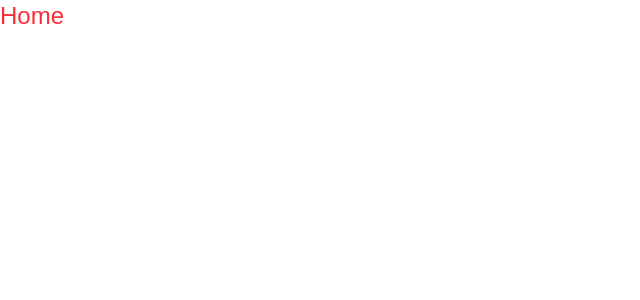
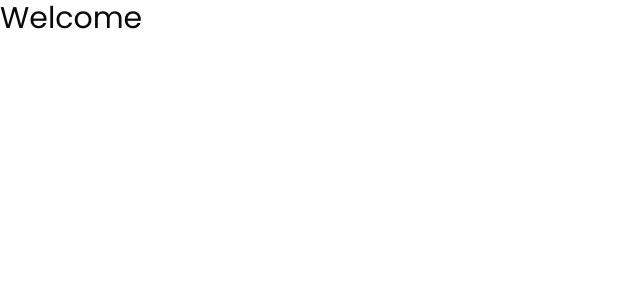
Before and after one commit to Ahmed-HA-RE/emarq, a Next.js app: page / in a window 1280 px wide. Shown: the top 300 px of the page, without its empty margins (0-640 px from the left). Built offline with nearby package versions, Linux system fonts and the light colour scheme.

Commit message:
feat: create home route, properties route, property id route

```diff
--- a/app/layout.tsx
+++ b/app/layout.tsx
@@ -1,5 +1,12 @@
 import './globals.css';
 import type { Metadata } from 'next';
+import { Poppins } from 'next/font/google';
+
+const poppins = Poppins({
+  subsets: ['latin'],
+  weight: ['400'],
+  variable: '--font-poppins',
+});
 
 export const metadata: Metadata = {
   title: 'Emarq',
@@ -9,8 +16,8 @@ export const metadata: Metadata = {
 
 const MainLayout = ({ children }: { children: React.ReactNode }) => {
   return (
-    <html>
-      <body>
+    <html lang='en'>
+      <body className={poppins.className}>
         <main>{children}</main>
       </body>
     </html>
--- a/app/page.tsx
+++ b/app/page.tsx
@@ -1,5 +1,9 @@
 const HomePage = () => {
-  return <div className='text-2xl font-poppins text-red-500'>Home</div>;
+  return (
+    <div className='text-3xl'>
+      <h1>Welcome</h1>
+    </div>
+  );
 };
 
 export default HomePage;
--- /dev/null
+++ b/app/properties/[id]/page.tsx
@@ -0,0 +1,9 @@
+const PropertyPage = async ({
+  params,
+}: {
+  params: Promise<{ id: string }>;
+}) => {
+  return <div>Property Page {(await params).id}</div>;
+};
+
+export default PropertyPage;
--- /dev/null
+++ b/app/properties/add/page.tsx
@@ -0,0 +1,5 @@
+const AddPropertyPage = () => {
+  return <div>add property page</div>;
+};
+
+export default AddPropertyPage;
--- /dev/null
+++ b/app/properties/page.tsx
@@ -0,0 +1,5 @@
+const PropertiesPage = () => {
+  return <div>properties</div>;
+};
+
+export default PropertiesPage;
--- a/package.json
+++ b/package.json
@@ -9,6 +9,7 @@
     "lint": "eslint"
   },
   "dependencies": {
+    "@next/font": "^14.2.15",
     "class-variance-authority": "^0.7.1",
     "clsx": "^2.1.1",
     "lucide-react": "^0.548.0",
```
Also changed, not shown: 1 other file (tests, documents, lock files or other folders).
